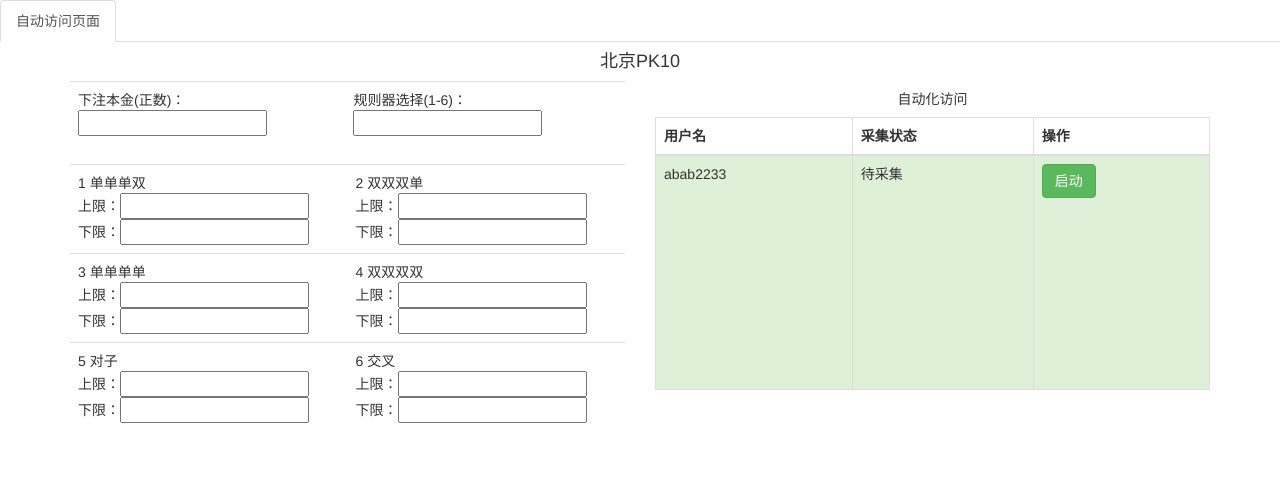
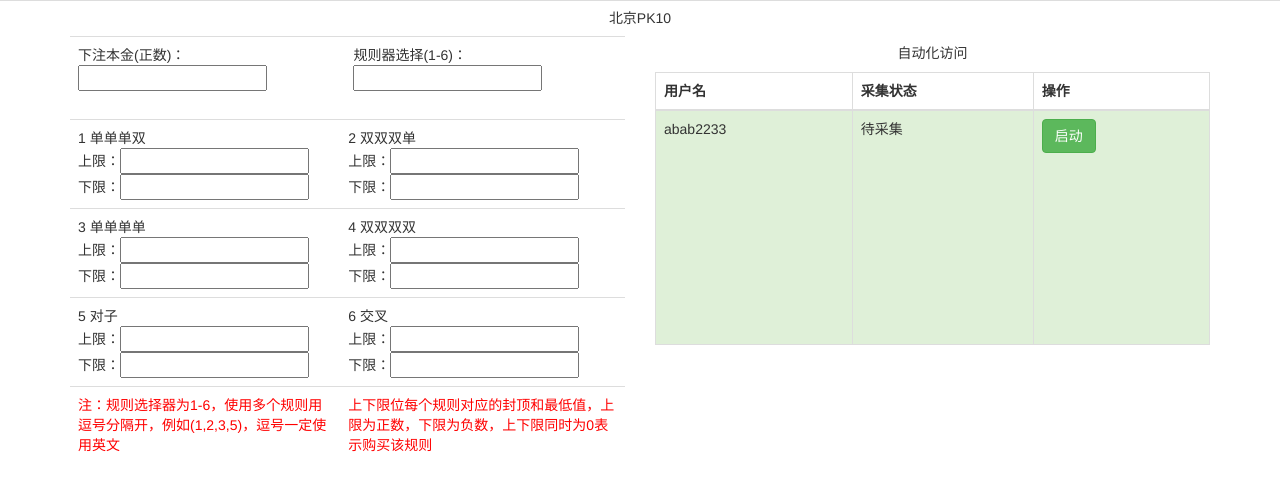
Before and after one commit to vst212/pk10_analysis, a Django app: page /auto_main/ in a window 1280 px wide. Shown: the top 491 px of the page. Run offline with Django 3.2, Linux system fonts and the light colour scheme; data comes from the database, SQL or seed files in the repository; both versions use the stored data as it was after the commit; some libraries are stand-ins or nearby versions.

Commit message:
新增用户

```diff
--- a/spider_pk/auto_visit/main.py
+++ b/spider_pk/auto_visit/main.py
@@ -63,42 +63,23 @@ def control_probuser_thread(request):
     control = request.POST['control']
 
     money = request.POST['auto_in_money']
-
-    # for i in range(len(in_rule_list)):
-    #     print i,"  ",in_upper_money_list[i]
-    #     print i,"  ",in_lower_money_list[i]
-
-    # rule = request.POST['auto_in_rule']
-    # upper_money = request.POST['auto_in_upper_money']
-    # upper_money = 10
-
-    # print "user_name is ",user_name, " pwd ",password
-
-    # print info_dict["money"],info_dict["rule"],info_dict["upper_money"]
-    # prob_user_list = ProbUser.objects.all()
-    # return render_to_response('auto_main.html',{"prob_user_list":prob_user_list, "p_rule":rule, "p_monery":money, "p_upper_number":upper_money})
-    # return render_to_response('auto_main.html', {"prob_user_list": prob_user_list})
-    # return ('auto_main.html')
+    in_rule_list = request.POST['in_rule_list'].split(",")
+    in_upper_money_list = []
+    in_lower_money_list = []
+    for in_rule in in_rule_list:
+        print "in_rule:",in_rule
+        in_upper_money_list.append(request.POST['in_upper_monery_'+str(in_rule)])
+        in_lower_money_list.append(request.POST['in_lower_monery_'+str(in_rule)])
+    info_dict = {}
+    info_dict["user_name"] = user_name
+    info_dict["money"] = int(money)
+    info_dict["rule_list"] = in_rule_list
+    info_dict["upper_money_list"] = in_upper_money_list
+    info_dict["lower_money_list"] = in_lower_money_list
 
     #显示活跃状态
     prob_user = ProbUser.objects.get(user_name=user_name)
     if control == 'start':
-
-
-        in_rule_list = request.POST['in_rule_list'].split(",")
-        in_upper_money_list = []
-        in_lower_money_list = []
-        for in_rule in in_rule_list:
-            print "in_rule:",in_rule
-            in_upper_money_list.append(request.POST['in_upper_monery_'+str(in_rule)])
-            in_lower_money_list.append(request.POST['in_lower_monery_'+str(in_rule)])
-        info_dict = {}
-        info_dict["user_name"] = user_name
-        info_dict["money"] = int(money)
-        info_dict["rule_list"] = in_rule_list
-        info_dict["upper_money_list"] = in_upper_money_list
-        info_dict["lower_money_list"] = in_lower_money_list
-
         #单例模式
         try:
             web_driver = SingleDriver()
@@ -134,7 +115,13 @@ def control_probuser_thread(request):
         except:
             print "not thread alive"
     prob_user_list =  ProbUser.objects.all()
-    return render_to_response('auto_main.html',{"prob_user_list":prob_user_list, "p_rule":request.POST['in_rule_list'], "p_monery":money })
+    return render_to_response('auto_main.html',{"prob_user_list":prob_user_list, "p_rule":request.POST['in_rule_list'], "p_monery":money,
+                                                "p_upper_monery_1":request.POST['in_upper_monery_1'], "p_lower_monery_1":request.POST['in_lower_monery_1'],
+                                                "p_upper_monery_2":request.POST['in_upper_monery_2'], "p_lower_monery_2":request.POST['in_lower_monery_2'],
+                                                "p_upper_monery_3":request.POST['in_upper_monery_3'], "p_lower_monery_3":request.POST['in_lower_monery_3'],
+                                                "p_upper_monery_4":request.POST['in_upper_monery_4'], "p_lower_monery_4":request.POST['in_lower_monery_4'],
+                                                "p_upper_monery_5":request.POST['in_upper_monery_5'], "p_lower_monery_5":request.POST['in_lower_monery_5'],
+                                                "p_upper_monery_6":request.POST['in_upper_monery_6'], "p_lower_monery_6":request.POST['in_lower_monery_6']})
     # return render_to_response('qzone_info.html',{"thread_name":th_name, "control":control, "thread_list":thread_list,"info_active":info_active})
 
 #主页面
@@ -172,10 +159,6 @@ def set_user_data(request):
     obj_pro.save()
     return render_to_response('test.html')
 
-def get_user_data(request):
-    #写入对象
-    obj_pro = ProbUser.objects.all()
-    return render_to_response('test.html',{"obj_pro":obj_pro})
 
 def get_purchase_data(request):
     current_date = time.strftime('%Y-%m-%d',time.localtime(time.time()))
@@ -190,97 +173,14 @@ def get_fiance_data(request):
     # lotterys = FianceRecord.objects.filter(lottery_date=current_date)
     # obj_pro_purchase = PurchaseRecord.objects.all()
     obj_pro_fiance = FianceRecord.objects.all()
-
+    # purcahse_all = FianceRecord.objects.filter(fiance_record_date=current_date,
+    #                                                                fiance_record_rule_id=rule,
+    #                                                                purchase_record_column=purchase_record_column_list[i])
+    # obj_pro_fiance = FianceRecord.objects.filter(fiance_record_date=current_date,
+    #                                                                fiance_record_rule_id=5,
+    #                                                                purchase_record_column='第'+str(8) + '名')
     print "obj_pro",obj_pro_fiance
     return render_to_response('test.html',{"obj_pro_fiance":obj_pro_fiance})
-
-
-# 测试
-def get_prob_data(request):
-    rule = 1
-    money = 10
-    upper_money = 30
-    PurchaseRecord.objects.all().delete()
-    spider_current_date_data()
-    current_date = time.strftime('%Y-%m-%d', time.localtime(time.time()))
-    print current_date
-    lotterys = LotteryMonth.objects.filter(lottery_date=current_date)
-    rule_parity_list = get_rule(rule)
-    #当天的开奖记录数
-    current_date_rows = LotteryMonth.objects.filter(lottery_date=current_date).order_by("-lottery_id")
-    print"len(current_date_rows)" , len(current_date_rows)
-
-    #需要匹配的数目
-    match_rule_num = len(rule_parity_list)-1
-    #记录小于规则数
-    if(len(current_date_rows) < match_rule_num):
-        pass
-    else:
-        lottery_max_num = current_date_rows[0].lottery_id
-        lottery_max_date = current_date_rows[0].lottery_date
-        lottery_purchase_id = current_date_rows[0].lottery_id + 1
-
-        purchase_date_rows = PurchaseRecord.objects.filter(purchase_record_date=current_date).order_by("-purchase_record_id")
-        #没有购买记录
-        if(len(purchase_date_rows) == 0):
-            #直接匹配
-            print "purchase is 0"
-            lottery_minus_purchase_len = len(lotterys)
-            if (len(current_date_rows) >= match_rule_num):
-                purchase_record_column_list, purchase_record_value_list, xpath_list = visit_set_prob(rule,rule_parity_list,lotterys,lottery_minus_purchase_len)
-                print "xpath_list ",xpath_list
-                driver = get_driver()
-                continue_flag = True
-                while(continue_flag):
-                    try :
-                        if (len(xpath_list) > 0):
-                            for i in range(len(xpath_list)):
-                                input_1_big = driver.find_element_by_xpath(xpath_list[i])
-                                input_1_big.send_keys(money)
-                                time.sleep(1)
-                            confirm = driver.find_element_by_xpath('//*[@id="memberMainContent"]/div[2]/table/tbody/tr/td[2]/a[1]')
-                            confirm.click()
-                            time.sleep(2)
-                            #提交按钮
-                            submit = driver.find_element_by_xpath('//*[@id="betSlipDivContent"]/table/tbody/tr[2]/td/a[1]')
-                                                              # '//*[@id="betSlipDivContent"]/table/tbody/tr[3]/td/a[1]'
-                                                              # '//*[@id="betSlipDivContent"]/table/tbody/tr[2]/td/a[1]'
-                            submit.click()
-                            time.sleep(2)
-                            continue_flag = False
-                            print "current visit over"
-                        else:
-                            print "无满足条件"
-                            continue_flag = False
-                    except:
-                        print "封盘中...请稍后..."
-                        time.sleep(10)
-                        continue_flag = True
-                for i in range(len(purchase_record_column_list)):
-                    obj_pro = PurchaseRecord(purchase_record_id=lottery_purchase_id, purchase_record_rule=rule, purchase_record_money=money,
-                                             purchase_record_column=purchase_record_column_list[i],purchase_record_value=purchase_record_value_list[i])
-                    obj_pro.save()
-            else:
-                pass
-        #有该买记录
-        else:
-            purchase_max_num = purchase_date_rows[0].purchase_record_id
-            lottery_minus_purchase_len = lottery_max_num - purchase_max_num
-            print "purchase is ",purchase_max_num, " lottery_max_num " ,lottery_max_num
-            if(lottery_minus_purchase_len >= match_rule_num):
-                purchase_record_column_list, purchase_record_value_list, xpath_list = visit_set_prob(rule,rule_parity_list,lotterys,lottery_minus_purchase_len)
-                print "xpath_list ",xpath_list
-                for i in range(len(purchase_record_column_list)):
-                    obj_pro = PurchaseRecord(purchase_record_id=lottery_purchase_id, purchase_record_rule=rule, purchase_record_money=money,
-                                             purchase_record_column=purchase_record_column_list[i],purchase_record_value=purchase_record_value_list[i])
-                    obj_pro.save()
-            else:
-                pass
-
-
-    prob_data = LotteryMonth.objects.filter(lottery_date=current_date)
-    # prob_data = LotteryMonth.objects.all()
-    return render_to_response('test.html',{"prob_data":prob_data})
 
 
 
@@ -511,10 +411,13 @@ def confirm_submit_save(driver, xpath_list, money, upper_money, lower_money, pur
                             continue_flag = False
                             break
                         #获取当天的当前规则的当前的名次的盈利情况
-
+                        column_name = '第' + str(purchase_record_column_list[i]) + '名'
                         purcahse_all = FianceRecord.objects.filter(fiance_record_date=current_date,
                                                                    fiance_record_rule_id=rule,
-                                                                   purchase_record_column=purchase_record_column_list[i])
+                                                                   purchase_record_column=column_name)
+                        print "purcahse_all:",purcahse_all
+                        print "purchase_record_column_list[i]:",purchase_record_column_list[i]
+                        print "rule:",rule
                         sum_money = 0
                         for purchase in purcahse_all:
                             sum_money = sum_money + purchase.fiance_record_profit
@@ -575,7 +478,7 @@ def confirm_submit_save(driver, xpath_list, money, upper_money, lower_money, pur
 
 def save_fiance_record(current_date, lastest_lottery_record, rule):
     if (rule == 1):
-        print "rule 1 1 1 1 1 "
+        print "rule 1"
         lottery_id = lastest_lottery_record.lottery_id
         purchase_record_rows = PurchaseRecord.objects.filter(purchase_record_date=current_date, purchase_record_rule=str(rule), purchase_record_id=lottery_id)
 
@@ -601,7 +504,7 @@ def save_fiance_record(current_date, lastest_lottery_record, rule):
             # 下注金额
             fiance_record_money = purchase_record.purchase_record_money
             # 赔率
-            odds = 1.97
+            odds = 1.945
             fiance_record_odds = odds
             #计算盈利
             fiance_record_profit = purchase_record.purchase_record_money * lose_win * odds - purchase_record.purchase_record_money
@@ -625,7 +528,7 @@ def save_fiance_record(current_date, lastest_lottery_record, rule):
             obj_pro.save()
 
     if (rule == 2):
-        print "rule 2 2 2 2  2  "
+        print "rule 2"
         lottery_id = lastest_lottery_record.lottery_id
         purchase_record_rows = PurchaseRecord.objects.filter(purchase_record_date=current_date, purchase_record_rule=str(rule), purchase_record_id=lottery_id)
 
@@ -651,7 +554,7 @@ def save_fiance_record(current_date, lastest_lottery_record, rule):
             # 下注金额
             fiance_record_money = purchase_record.purchase_record_money
             # 赔率
-            odds = 1.97
+            odds = 1.945
             fiance_record_odds = odds
             #计算盈利
             fiance_record_profit = purchase_record.purchase_record_money * lose_win * odds - purchase_record.purchase_record_money
@@ -673,7 +576,7 @@ def save_fiance_record(current_date, lastest_lottery_record, rule):
                 fiance_record_value,"  ",fiance_record_money,"  ",fiance_record_odds,"  ",fiance_record_profit,"  ",fiance_lose_win
             obj_pro.save()
     if (rule == 3):
-        print "rule 3,3,3,3  "
+        print "rule 3"
         lottery_id = lastest_lottery_record.lottery_id
         purchase_record_rows = PurchaseRecord.objects.filter(purchase_record_date=current_date, purchase_record_rule=str(rule), purchase_record_id=lottery_id)
 
@@ -699,7 +602,7 @@ def save_fiance_record(current_date, lastest_lottery_record, rule):
             # 下注金额
             fiance_record_money = purchase_record.purchase_record_money
             # 赔率
-            odds = 1.97
+            odds = 1.945
             fiance_record_odds = odds
             #计算盈利
             fiance_record_profit = purchase_record.purchase_record_money * lose_win * odds - purchase_record.purchase_record_money
@@ -722,7 +625,7 @@ def save_fiance_record(current_date, lastest_lottery_record, rule):
             obj_pro.save()
 
     if (rule == 4):
-        print "rule 4,4,4,4  "
+        print "rule 4"
         lottery_id = lastest_lottery_record.lottery_id
         purchase_record_rows = PurchaseRecord.objects.filter(purchase_record_date=current_date, purchase_record_rule=str(rule), purchase_record_id=lottery_id)
 
@@ -748,7 +651,7 @@ def save_fiance_record(current_date, lastest_lottery_record, rule):
             # 下注金额
             fiance_record_money = purchase_record.purchase_record_money
             # 赔率
-            odds = 1.97
+            odds = 1.945
             fiance_record_odds = odds
             #计算盈利
             fiance_record_profit = purchase_record.purchase_record_money * lose_win * odds - purchase_record.purchase_record_money
@@ -771,7 +674,7 @@ def save_fiance_record(current_date, lastest_lottery_record, rule):
             obj_pro.save()
 
     if (rule == 5):
-        print "rule 5 5"
+        print "rule 5"
         lottery_id = lastest_lottery_record.lottery_id
         purchase_record_rows = PurchaseRecord.objects.filter(purchase_record_date=current_date,
                                                              purchase_record_rule=str(rule), purchase_record_id=lottery_id)
@@ -798,7 +701,7 @@ def save_fiance_record(current_date, lastest_lottery_record, rule):
             # 下注金额
             fiance_record_money = purchase_record.purchase_record_money
             # 赔率
-            odds = 9.7
+            odds = 9.718
             fiance_record_odds = odds
             # 计算盈利
             fiance_record_profit = purchase_record.purchase_record_money * lose_win * odds - purchase_record.purchase_record_money
@@ -821,7 +724,7 @@ def save_fiance_record(current_date, lastest_lottery_record, rule):
                 fiance_lose_win
             obj_pro.save()
     if (rule == 6):
-        print "rule 6 6"
+        print "rule 6"
         lottery_id = lastest_lottery_record.lottery_id
         purchase_record_rows = PurchaseRecord.objects.filter(purchase_record_date=current_date,
                                                              purchase_record_rule=str(rule), purchase_record_id=lottery_id)
@@ -848,7 +751,7 @@ def save_fiance_record(current_date, lastest_lottery_record, rule):
             # 下注金额
             fiance_record_money = purchase_record.purchase_record_money
             # 赔率
-            odds = 9.7
+            odds = 9.718
             fiance_record_odds = odds
             # 计算盈利
             fiance_record_profit = purchase_record.purchase_record_money * lose_win * odds - purchase_record.purchase_record_money
--- a/spider_pk/auto_visit/thread.py
+++ b/spider_pk/auto_visit/thread.py
@@ -65,8 +65,11 @@ def loaddata(c_thread,thread_num,interval):
                     print "start purchase"
                     auto_visit.main.rule_upper_lower_trans(interval)
                     # auto_visit.main.auto_visit_commit(interval)
-                    time.sleep(3)
                     last_minute = current_minute
+                    if current_minute < 5:
+                        time.sleep(120)
+                    else:
+                        time.sleep(3)
                     count = count + 1
                 else:
                     # print current_minute, " ", last_minute," wait open prob"
--- a/spider_pk/spider_pk/urls.py
+++ b/spider_pk/spider_pk/urls.py
@@ -64,9 +64,8 @@ urlpatterns = [
     url(r'^auto_list/$', auto_visit.list.auto_list),
     url(r'^auto_list_refresh/$', auto_visit.list.auto_list_refresh),
 
-    url(r'^set_user_data/$', auto_visit.main.set_user_data),
-    url(r'^get_user_data/$', auto_visit.main.get_user_data),
-    url(r'^get_prob_data/$', auto_visit.main.get_prob_data),
+    url(r'^set_user/$', auto_visit.list.set_user),
+    # url(r'^get_prob_data/$', auto_visit.main.get_prob_data),
     url(r'^get_purchase_data/$', auto_visit.main.get_purchase_data),
     url(r'^get_fiance_data/$', auto_visit.main.get_fiance_data),
 
--- a/spider_pk/templates/auto_main.html
+++ b/spider_pk/templates/auto_main.html
@@ -19,9 +19,9 @@
     <!--</table>-->
 <!--{% endfor %}-->
 <ul class="nav nav-tabs">
-				<li class="active">
-					<a rel="nofollow" href="/auto_admin/">自动访问页面</a>
-				</li>
+{#				<li class="active">#}
+{#					<a rel="nofollow" href="/auto_admin/">自动访问页面</a>#}
+{#				</li>#}
 				<!--<li >-->
 					<!--<a rel="nofollow" href="/auto_list/">统计页面</a>-->
 				<!--</li>-->
@@ -29,9 +29,9 @@
 <div class="container">
 	<div class="row clearfix">
 		<div class="col-md-12 column">
-			<h4 align="center">
+			<h5 align="center">
 				北京PK10
-			</h4>
+			</h5>
 			<div class="row clearfix">
 				<div class="col-md-6 column">
 
@@ -95,6 +95,15 @@
                         </td>
 
                     </tr>
+                        <tr style="color: red">
+                            <td>
+                                注：规则选择器为1-6，使用多个规则用逗号分隔开，例如(1,2,3,5)，逗号一定使用英文
+                            </td>
+                            <td>
+                                上下限位每个规则对应的封顶和最低值，上限为正数，下限为负数，上下限同时为0表示购买该规则
+                            </td>
+
+                        </tr>
 
                     </table>
                 </form>
@@ -192,8 +201,8 @@ function judgeevaluation()
 }
 
 function start_thread(user_name){
-    var confirmMsg = confirm("确定启动?");
-    if (confirmMsg) {
+{#    var confirmMsg = confirm("确定启动?");#}
+{#    if (confirmMsg) {#}
 
     {#in_upper_money = document.getElementById('in_upper_money_id').value;#}
     in_monery = document.getElementById('in_monery_id').value;
@@ -272,12 +281,12 @@ function start_thread(user_name){
         in_lower_monery_6 = 0
     }
 
-    if ( in_monery && in_rule){
+    if ( in_monery && in_rule_str){
         if(commit_flag){
             if(in_monery > 0){
                 if(in_rule>0 && in_rule<=6){
 {#                    document.getElementById('user_form').submit();#}
-                    post_form("/control_probuser_thread/",{"user_name":user_name,"control":'start', "auto_in_rule":in_rule,
+                    post_form("/control_probuser_thread/",{"user_name":user_name,"control":'start',
                         "auto_in_money":in_monery, "in_rule_list":in_rule_list,
                     "in_upper_monery_1":in_upper_monery_1, "in_lower_monery_1":in_lower_monery_1,
                     "in_upper_monery_2":in_upper_monery_2, "in_lower_monery_2":in_lower_monery_2,
@@ -303,12 +312,135 @@ function start_thread(user_name){
     }
 
 
-    } else {
-        return false;
-    }
+{#    } else {#}
+{#        return false;#}
+{#    }#}
 }
 
+
 function stop_thread(user_name){
+{#    var confirmMsg = confirm("确定启动?");#}
+{#    if (confirmMsg) {#}
+    var confirmMsg = confirm("确定停止?");
+    {#in_upper_money = document.getElementById('in_upper_money_id').value;#}
+    in_monery = document.getElementById('in_monery_id').value;
+    in_rule_str = document.getElementById('in_rule_id').value;
+
+    {% comment %}规则判断{% endcomment %}
+    in_rule_list = in_rule_str.split(",");
+    var commit_flag = true;
+    if (in_rule_list.length == 1){
+        if((in_rule_list[0]).length > 1){
+            commit_flag = false;
+        }
+    }else{
+        for (x in in_rule_list)
+        {
+            result = parseInt(in_rule_list[x]);
+            if (result){
+
+            }else{
+                commit_flag = false;
+            }
+        }
+    }
+
+    in_rule = 1;
+
+
+    in_upper_monery_1 = document.getElementById('in_upper_monery_id_1').value;
+    in_lower_monery_1 = document.getElementById('in_lower_monery_id_1').value;
+
+        in_upper_monery_2 = document.getElementById('in_upper_monery_id_2').value;
+    in_lower_monery_2 = document.getElementById('in_lower_monery_id_2').value;
+        in_upper_monery_3 = document.getElementById('in_upper_monery_id_3').value;
+    in_lower_monery_3 = document.getElementById('in_lower_monery_id_3').value;
+        in_upper_monery_4 = document.getElementById('in_upper_monery_id_4').value;
+    in_lower_monery_4 = document.getElementById('in_lower_monery_id_4').value;
+        in_upper_monery_5 = document.getElementById('in_upper_monery_id_5').value;
+    in_lower_monery_5 = document.getElementById('in_lower_monery_id_5').value;
+        in_upper_monery_6 = document.getElementById('in_upper_monery_id_6').value;
+    in_lower_monery_6 = document.getElementById('in_lower_monery_id_6').value;
+
+    if(!in_upper_monery_1){
+        in_upper_monery_1 = 0
+    }
+    if(!in_lower_monery_1){
+        in_lower_monery_1 = 0
+    }
+    if(!in_upper_monery_2){
+        in_upper_monery_2 = 0
+    }
+    if(!in_lower_monery_2){
+        in_lower_monery_2 = 0
+    }
+    if(!in_upper_monery_3){
+        in_upper_monery_3 = 0
+    }
+    if(!in_lower_monery_3){
+        in_lower_monery_3 = 0
+    }
+    if(!in_upper_monery_4){
+        in_upper_monery_4 = 0
+    }
+    if(!in_lower_monery_4){
+        in_lower_monery_4 = 0
+    }
+    if(!in_upper_monery_5){
+        in_upper_monery_5 = 0
+    }
+    if(!in_lower_monery_5){
+        in_lower_monery_5 = 0
+    }
+    if(!in_upper_monery_6){
+        in_upper_monery_6 = 0
+    }
+    if(!in_lower_monery_6){
+        in_lower_monery_6 = 0
+    }
+
+    if ( in_monery && in_rule_str){
+        if(commit_flag){
+            if(in_monery > 0){
+                if(in_rule>0 && in_rule<=6){
+
+                    if (confirmMsg) {
+{#                        post_form("/control_probuser_thread/",{"user_name":user_name,"control":'stop', "in_rule_list":in_rule_list,"auto_in_money":in_monery });#}
+                        post_form("/control_probuser_thread/",{"user_name":user_name,"control":'stop',
+                            "auto_in_money":in_monery, "in_rule_list":in_rule_list,
+                        "in_upper_monery_1":in_upper_monery_1, "in_lower_monery_1":in_lower_monery_1,
+                        "in_upper_monery_2":in_upper_monery_2, "in_lower_monery_2":in_lower_monery_2,
+                        "in_upper_monery_3":in_upper_monery_3, "in_lower_monery_3":in_lower_monery_3,
+                        "in_upper_monery_4":in_upper_monery_4, "in_lower_monery_4":in_lower_monery_4,
+                        "in_upper_monery_5":in_upper_monery_5, "in_lower_monery_5":in_lower_monery_5,
+                        "in_upper_monery_6":in_upper_monery_6, "in_lower_monery_6":in_lower_monery_6});
+                    } else {
+                        return false;
+                    }
+                }
+                else{
+                    alert('规则选择为1-6！');
+                }
+
+            }else{
+                alert('下注本金为正数！');
+            }
+        }
+        else{
+            alert('规则输入格式有误！');
+        }
+    }
+    else{
+        alert('请输入完整信息！');
+    }
+
+
+{#    } else {#}
+{#        return false;#}
+{#    }#}
+}
+
+function stop_thread_old(user_name){
     var confirmMsg = confirm("确定停止?");
     in_rule_str = document.getElementById('in_rule_id').value;
     in_monery = document.getElementById('in_monery_id').value;
```
Also changed, not shown: spider_pk/auto_visit/list.py (+24 -0 lines), spider_pk/auto_visit/pretreatment.py (+11 -11 lines), spider_pk/templates/set_user.html (added, +119 -0 lines), spider_pk/db.sqlite3, 6 other files.
